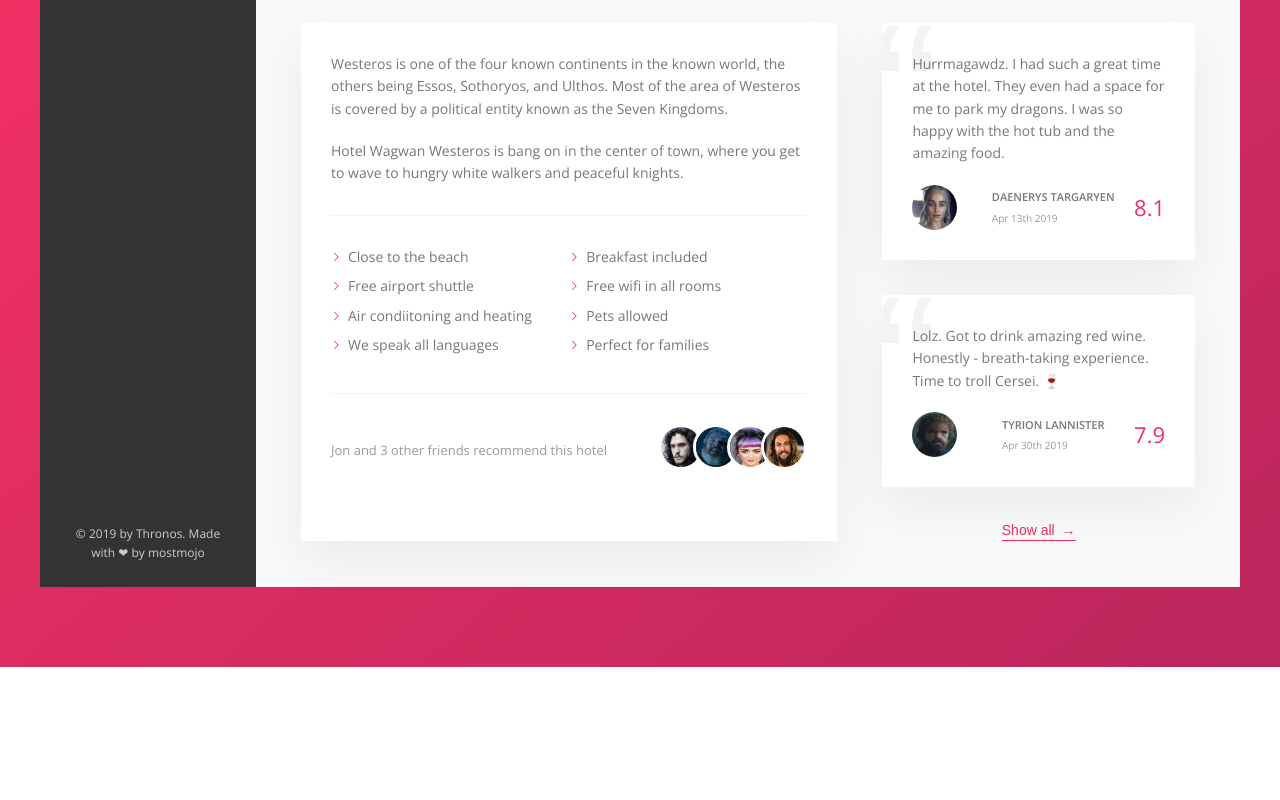
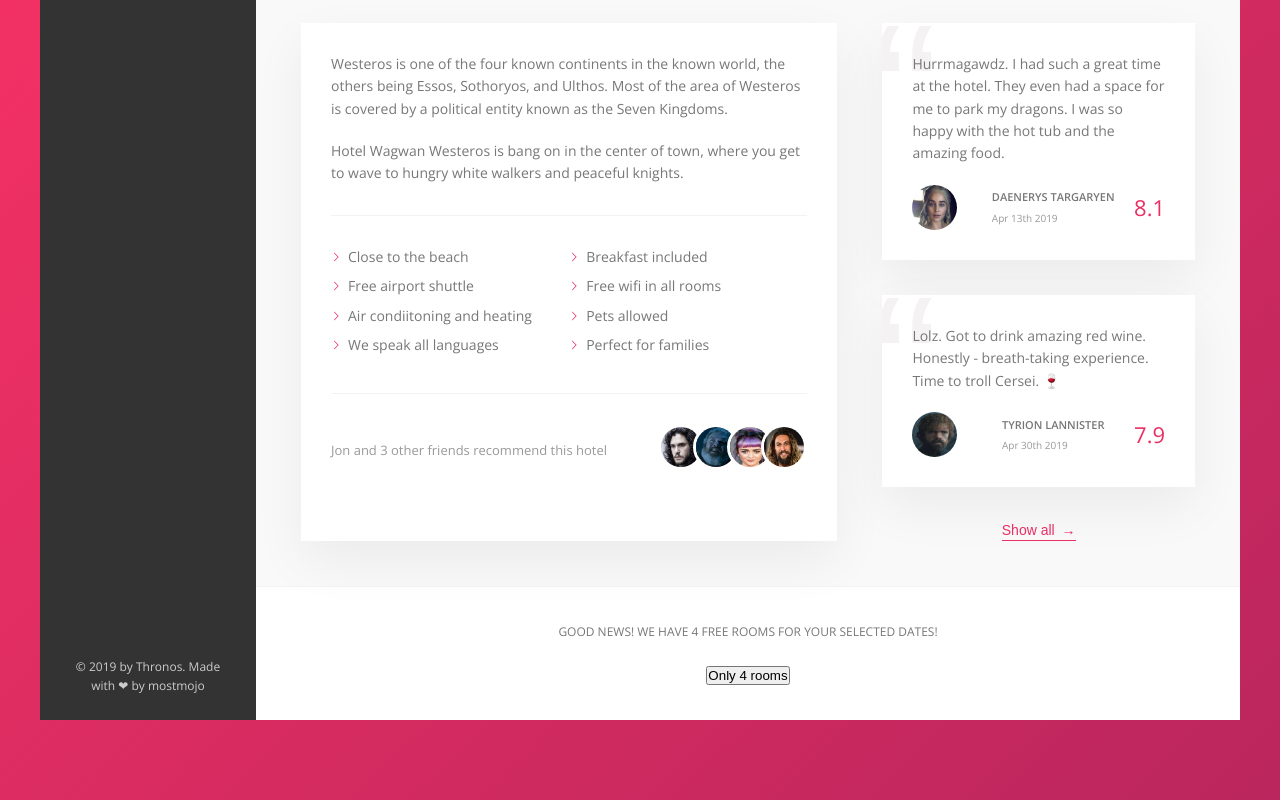
Before and after one commit to mostmojo/thronos, a website: page index.html in a window 1280 px wide. Shown: the part 436-1236 px from the top of the page. Before the commit the page ends 1103 px from the top, so only its background shows below. Drawn offline with nearby package versions, Linux system fonts and the light colour scheme.

Commit message:
Markup for call to action complete. Basic styling on cta element and h2 class

```diff
--- a/index.html
+++ b/index.html
@@ -254,6 +254,13 @@
               <button class="btn-inline">Show all <span>&rarr;</span></button>
             </div>
           </div>
+
+          <div class="cta">
+            <h2 class="cta__book-now">
+              Good news! We have 4 free rooms for your selected dates!
+            </h2>
+            <button class="btn">Only 4 rooms</button>
+          </div>
         </main>
       </div>
     </div>
--- a/sass/_components.scss
+++ b/sass/_components.scss
@@ -458,3 +458,18 @@
     z-index: 1;
   }
 }
+
+// ************* //
+// cta
+
+.cta {
+  padding: 3.5rem 0;
+  text-align: center;
+
+  &__book-now {
+    font-size: 1.2rem;
+    text-transform: uppercase;
+    font-weight: 300;
+    margin-bottom: 2.5rem;
+  }
+}
```
Also changed, not shown: css/style.css.
